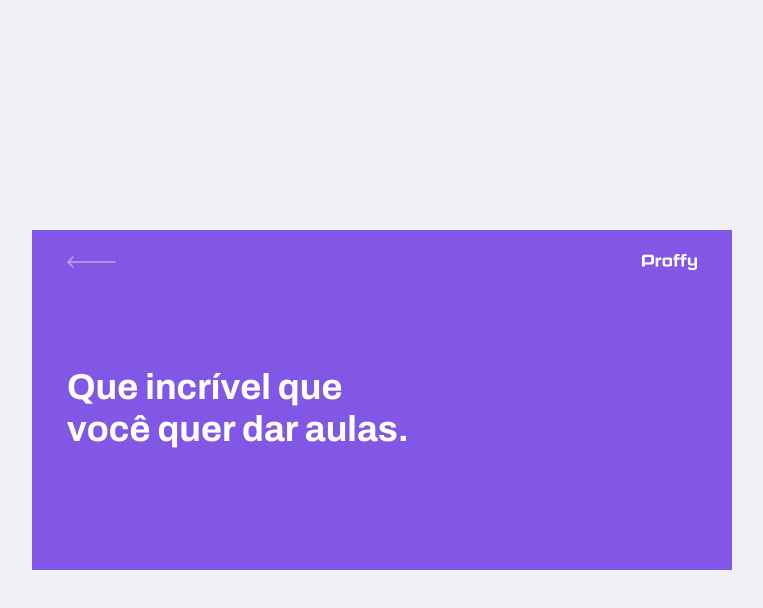
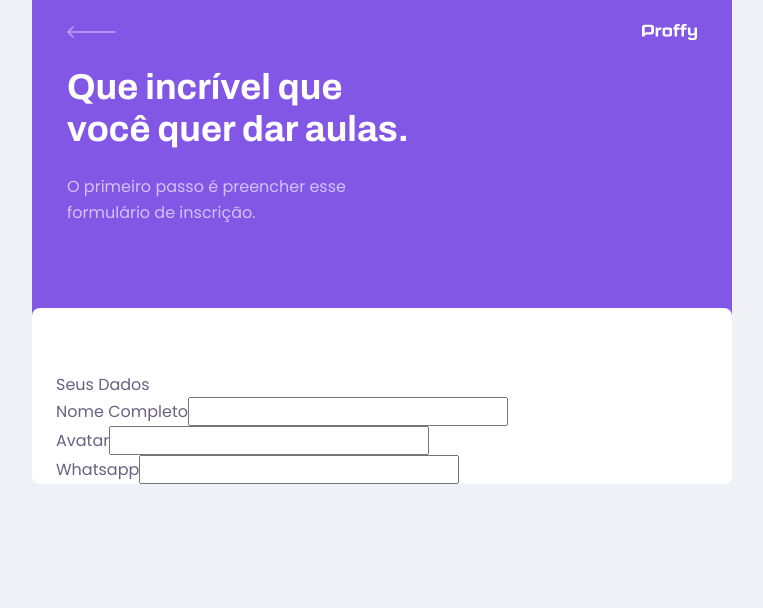
Before and after one commit to Clovijan/nlw-2.0, a React (Create React App) app in the folder web/: page /give-classes in a window 1280 px wide. Shown: the top 608 px of the page, without its empty margins (258-1021 px from the left). Built offline with nearby package versions, Linux system fonts and the light colour scheme.

Commit message:
Criando um component input

```diff
--- a/web/src/components/PageHeader/index.tsx
+++ b/web/src/components/PageHeader/index.tsx
@@ -8,6 +8,7 @@
 
 interface PageHeaderProps {
   title: string;
+  description?: string;
 }
 
 const  PageHeader: React.FC<PageHeaderProps> = (props) => {
@@ -22,6 +23,7 @@
 
         <div className="header-content">
           <strong>{props.title}</strong>
+          { props.description && <p>{props.description}</p>}
 
           {props.children}
         </div>
--- a/web/src/components/PageHeader/styles.css
+++ b/web/src/components/PageHeader/styles.css
@@ -39,6 +39,13 @@
   line-height: 4.2rem;
   color: var(--color-title-in-primary);
 }
+.page-header .header-content p{
+  max-width: 30rem;
+  font-size: 1.6rem;
+  line-height: 2.6rem;
+  color: var(--color-text-in-primary);
+  margin-top: 2.4rem;
+}
 
 @media (min-width: 700px) {
   .page-header {
--- a/web/src/pages/TeacherForm/index.tsx
+++ b/web/src/pages/TeacherForm/index.tsx
@@ -1,10 +1,35 @@
 import React from 'react';
 import PageHeader from '../../components/PageHeader';
+
+import './styles.css';
 
 function TeacherForm() {
   return (
     <div id="page-teacher-form" className="container">
-      <PageHeader title="Que incrível que você quer dar aulas."/>
+      <PageHeader
+        title="Que incrível que você quer dar aulas."
+        description="O primeiro passo é preencher esse formulário de inscrição."
+      />
+
+      <main>
+        <fieldset>
+          <legend>Seus Dados</legend>
+
+          <div className="input-block">
+            <label htmlFor="name">Nome Completo</label>
+            <input type="text" id="name" />
+          </div>
+          <div className="input-block">
+            <label htmlFor="avatar">Avatar</label>
+            <input type="text" id="avatar" />
+          </div>
+          <div className="input-block">
+            <label htmlFor="whatsapp">Whatsapp</label>
+            <input type="text" id="whatsapp" />
+          </div>
+
+        </fieldset>
+      </main>
     </div>
   );
 }
--- a/web/src/pages/TeacherForm/styles.css
+++ b/web/src/pages/TeacherForm/styles.css
@@ -0,0 +1,40 @@
+#page-teacher-form {
+  width: 100vw;
+  height: 100vh;
+}
+
+#page-teacher-form .page-header .header-content {
+  margin-bottom: 6.4rem;
+}
+
+#page-teacher-form main {
+  background: var(--color-box-base);
+  width: 100%;
+  max-width: 74rem;
+  border-radius: 0.8rem;
+  margin: -3.2rem auto 3.2rem;
+  padding-top: 6.4rem;
+  overflow: hidden;
+}
+
+#page-teacher-form main fieldset {
+  border: 0;
+  padding: 0 2.4rem;
+}
+
+page-teacher-form main fieldset + fieldset{
+  margin-top: 6.4rem;
+}
+
+page-teacher-form main fieldset legend {
+  font: 700 2.4rem Archivo;
+  color: var(--color-text-title);
+  margin-bottom: 2.4rem;
+  display: flex;
+  align-items: center;
+  justify-content: space-between;
+  width: 100%;
+  padding-bottom: 1.6rem;
+  border-bottom: 1px solid var(--color-line-in-white);
+
+}
```
Also changed, not shown: web/src/components/Input/index.tsx (added, +17 -0 lines), web/src/components/Input/styles.css (added).
